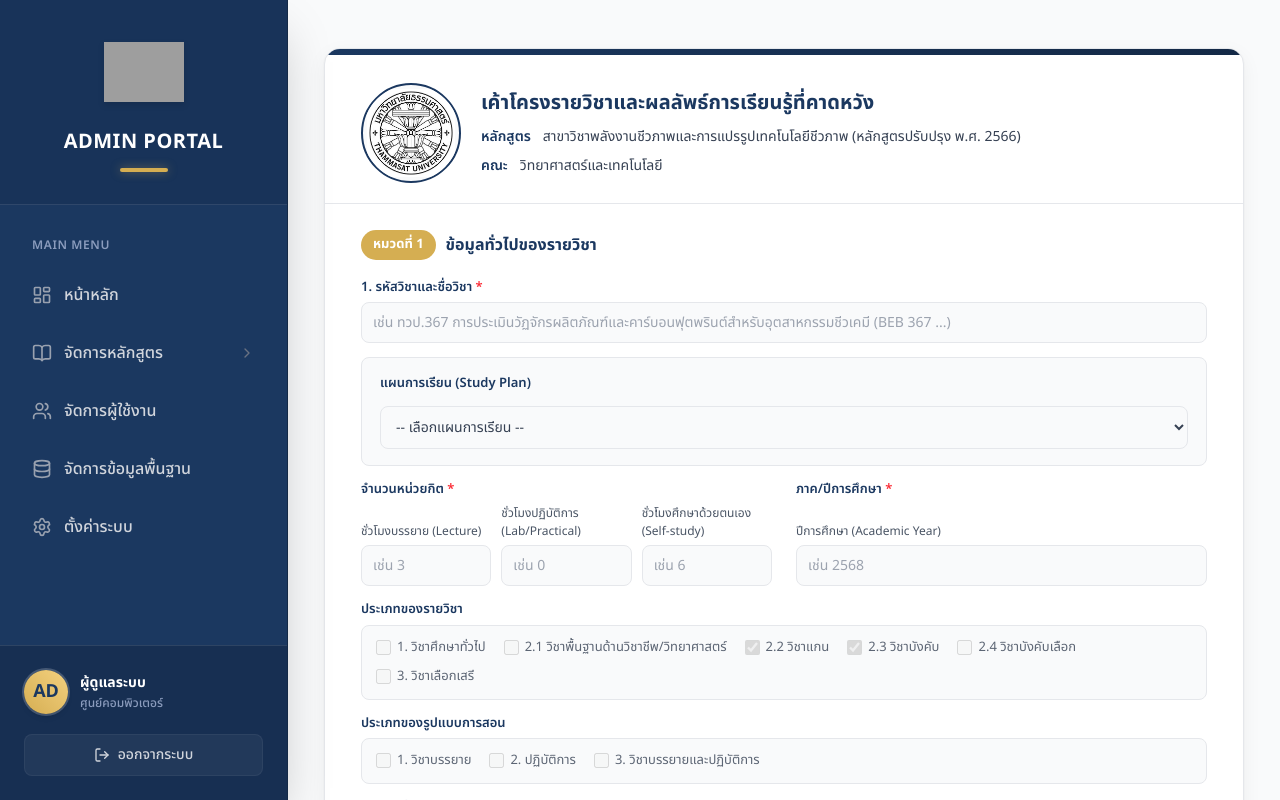
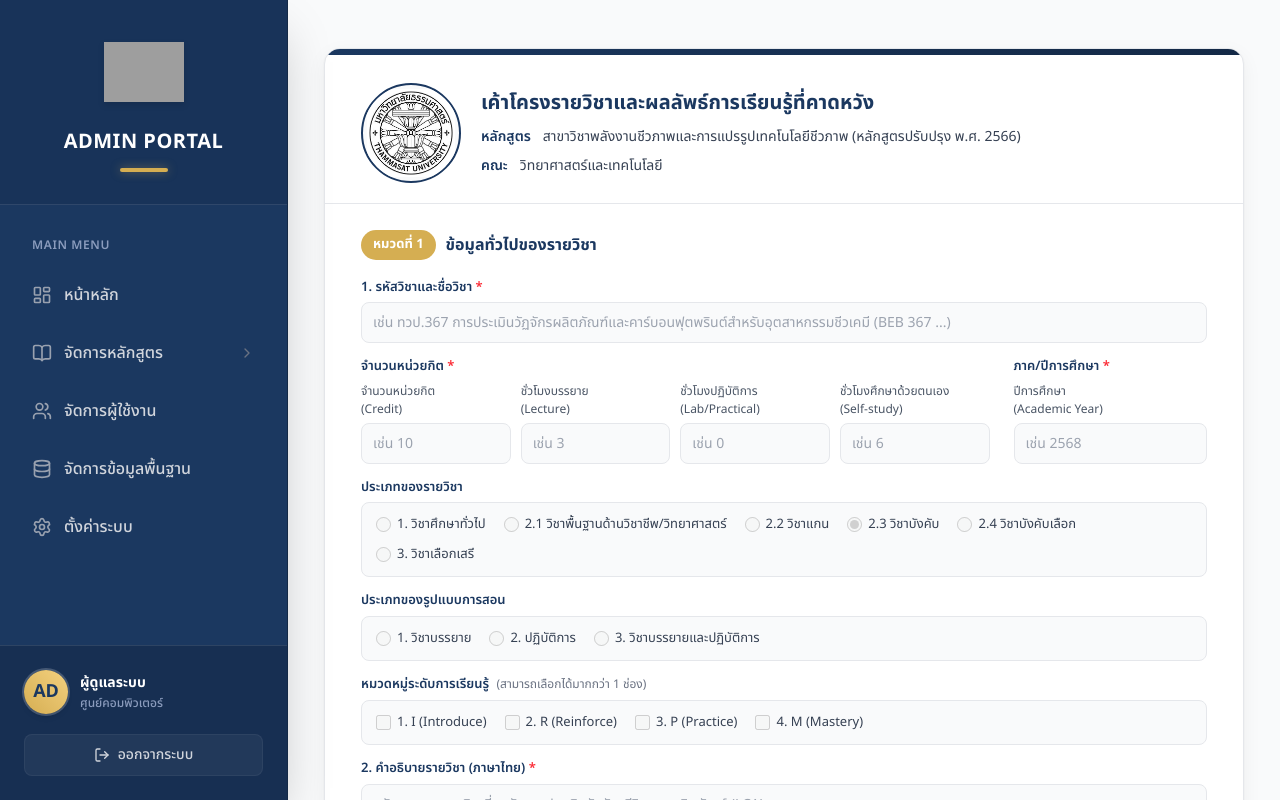
Before and after one commit to pongsapakmessi10/AUNQA, a Next.js app: page /admin/selectsubject2 in a window 1280 px wide. Shown: the top 800 px of the page. Built offline with nearby package versions, Linux system fonts and the light colour scheme; grey boxes are pictures that could not be loaded.

Commit message:
selectsu 1&2

```diff
--- a/app/admin/(selectsubject)/selectsubject1/page.tsx
+++ b/app/admin/(selectsubject)/selectsubject1/page.tsx
@@ -175,7 +175,6 @@
                             <label className="text-[13px] font-semibold text-[#1b3860]">
                                 ภาค/ปีการศึกษา <span className="text-red-500">*</span>
                             </label>
-                            <div className="flex flex-col justify-end gap-[5px] mt-auto">
                             <label className="text-[12px] text-gray-600">
                                 <span className="block">ปีการศึกษา</span>
                                 <span className="block">(Academic Year)</span>
@@ -188,8 +187,6 @@
                                 onChange={(e) => form.setTermYear(e.target.value)}
                             />
                         </div>
-                        </div>
-
                     </div>
 
                 <div className="flex flex-col gap-[5px] col-span-1 sm:col-span-2">
--- a/app/admin/(selectsubject)/selectsubject2/page.tsx
+++ b/app/admin/(selectsubject)/selectsubject2/page.tsx
@@ -5,7 +5,7 @@
 import { useFormContext, IS_DEV_MODE } from "../../../FormContext";
 import FormShell from "../../../components/FormShell";
 
-export default function Category1Page() {
+export default function Category2Page() {
     const router = useRouter();
     const form = useFormContext();
     const [showErrors, setShowErrors] = useState(false);
@@ -17,26 +17,11 @@
             setShowErrors(true);
             const requiredFields = [
                 { id: "courseId", value: form.courseId },
+                { id: "creditTotal", value: form.creditTotal },
                 { id: "creditLecture", value: form.creditLecture },
                 { id: "creditLab", value: form.creditLab },
                 { id: "creditSelfStudy", value: form.creditSelfStudy },
-                { id: "termSemester", value: form.termSemester },
                 { id: "termYear", value: form.termYear },
-                { id: "group", value: form.group },
-                { id: "studyDay", value: form.studyDay },
-                { id: "studyTime", value: form.studyTime },
-                { id: "studyLocation", value: form.studyLocation },
-                { id: "rp-title", value: form.responsiblePerson.title },
-                { id: "rp-firstName", value: form.responsiblePerson.firstName },
-                { id: "rp-lastName", value: form.responsiblePerson.lastName },
-                { id: "rp-contact", value: form.responsiblePerson.contact },
-                ...form.instructorsList.flatMap((inst, idx) => [
-                    { id: `inst-${idx}-title`, value: inst.title },
-                    { id: `inst-${idx}-firstName`, value: inst.firstName },
-                    { id: `inst-${idx}-lastName`, value: inst.lastName },
-                    { id: `inst-${idx}-contact`, value: inst.contact },
-                ]),
-                { id: "consultHours", value: form.consultHours },
                 { id: "descTh", value: form.descTh },
                 { id: "descEn", value: form.descEn },
             ];
@@ -54,21 +39,6 @@
 
     const handleCourseTypeChange = (type: string, checked: boolean) => {
         form.setCourseTypes({ ...form.courseTypes, [type]: checked });
-    };
-
-    const handleAddStudyPlan = () => {
-        form.setStudyPlans([...form.studyPlans, ""]);
-    };
-
-    const handleRemoveStudyPlan = (index: number) => {
-        const newPlans = form.studyPlans.filter((_, i) => i !== index);
-        form.setStudyPlans(newPlans);
-    };
-
-    const handleStudyPlanChange = (index: number, value: string) => {
-        const newPlans = [...form.studyPlans];
-        newPlans[index] = value;
-        form.setStudyPlans(newPlans);
     };
 
     const getInputClass = (value: string, isRequired: boolean = true, customPadding: string = "px-[11px] py-[9px]") => {
@@ -116,66 +86,33 @@
                             />
                         </div>
 
-                        <div className="flex flex-col gap-[12px] col-span-1 sm:col-span-2 bg-gray-50 border border-gray-200 rounded-[8px] py-[16px] px-[18px]">
-                            <div className="flex justify-between items-center">
-                                <label className="text-[13px] font-semibold text-[#1b3860]">
-                                    แผนการเรียน (Study Plan)
-                                </label>
-                                <button
-                                    type="button"
-                                    onClick={handleAddStudyPlan}
-                                    className="flex items-center gap-[4px] bg-[#1b3860] hover:bg-[#142946] text-white text-[12px] px-[10px] py-[4px] rounded-[6px] transition-colors hidden"
-                                >
-                                    <svg xmlns="http://www.w3.org/2000/svg" className="h-3.5 w-3.5" viewBox="0 0 20 20" fill="currentColor">
-                                        <path fillRule="evenodd" d="M10 3a1 1 0 011 1v5h5a1 1 0 110 2h-5v5a1 1 0 11-2 0v-5H4a1 1 0 110-2h5V4a1 1 0 011-1z" clipRule="evenodd" />
-                                    </svg>
-                                    เพิ่มแผน
-                                </button>
-                            </div>
+                        <div className="col-span-1 sm:col-span-2 grid grid-cols-1 lg:grid-cols-4 gap-y-[14px] gap-x-[24px]">
 
-                            <div className="flex flex-col gap-[10px]">
-                                {form.studyPlans.map((plan, index) => (
-                                    <div key={index} className="flex items-center gap-[10px]">
-                                        <div className="flex-1">
-                                            <select
-                                                className={`${getInputClass(plan, false)} w-full cursor-pointer`}
-                                                value={plan}
-                                                onChange={(e) => handleStudyPlanChange(index, e.target.value)}
-                                            >
-                                                <option value="">-- เลือกแผนการเรียน --</option>
-                                                <option value="แผน ก แบบ ก1">แผน ก แบบ ก1</option>
-                                                <option value="แผน ก แบบ ก2">แผน ก แบบ ก2</option>
-                                                <option value="แผน ข">แผน ข</option>
-                                                <option value="แบบ 1.1">แบบ 1.1</option>
-                                                <option value="แบบ 1.2">แบบ 1.2</option>
-                                                <option value="แบบ 2.1">แบบ 2.1</option>
-                                                <option value="แบบ 2.2">แบบ 2.2</option>
-                                            </select>
-                                        </div>
-                                        {form.studyPlans.length > 1 && (
-                                            <button
-                                                type="button"
-                                                onClick={() => handleRemoveStudyPlan(index)}
-                                                className="text-red-500 hover:text-red-700 bg-red-50 hover:bg-red-100 p-[8px] rounded-[6px] transition-colors flex-shrink-0 hidden"
-                                                title="ลบแผนการเรียน"
-                                            >
-                                                <svg xmlns="http://www.w3.org/2000/svg" className="h-4 w-4" viewBox="0 0 20 20" fill="currentColor">
-                                                    <path fillRule="evenodd" d="M4.293 4.293a1 1 0 011.414 0L10 8.586l4.293-4.293a1 1 0 111.414 1.414L11.414 10l4.293 4.293a1 1 0 01-1.414 1.414L10 11.414l-4.293 4.293a1 1 0 01-1.414-1.414L8.586 10 4.293 5.707a1 1 0 010-1.414z" clipRule="evenodd" />
-                                                </svg>
-                                            </button>
-                                        )}
-                                    </div>
-                                ))}
-                            </div>
-                        </div>
-
-                        <div className="flex flex-col gap-[5px] h-full">
+                            {/* จำนวนหน่วยกิต: ให้กินพื้นที่ 3 ส่วน (lg:col-span-3) */}
+                            <div className="flex flex-col gap-[5px] h-full lg:col-span-3">
                                 <label className="text-[13px] font-semibold text-[#1b3860]">
                                     จำนวนหน่วยกิต <span className="text-red-500">*</span>
                                 </label>
-                            <div className="grid grid-cols-1 md:grid-cols-3 gap-[10px] mt-auto">
+                                {/* เปลี่ยนเป็น md:grid-cols-4 เพื่อให้เรียง 4 ช่องพอดี */}
+                                <div className="grid grid-cols-2 md:grid-cols-4 gap-[10px] mt-auto">
                                     <div className="flex flex-col justify-end gap-[5px] h-full">
-                                    <label className="text-[12px] text-gray-600">ชั่วโมงบรรยาย (Lecture)</label>
+                                        <label className="text-[12px] text-gray-600">
+                                            <span className="block">จำนวนหน่วยกิต</span>
+                                            <span className="block">(Credit)</span>
+                                        </label>
+                                        <input
+                                            id="creditTotal"
+                                            className={getInputClass(form.creditTotal)}
+                                            placeholder="เช่น 10"
+                                            value={form.creditTotal}
+                                            onChange={(e) => form.setCreditTotal(e.target.value)}
+                                        />
+                                    </div>
+                                    <div className="flex flex-col justify-end gap-[5px] h-full">
+                                        <label className="text-[12px] text-gray-600">
+                                            <span className="block">ชั่วโมงบรรยาย</span>
+                                            <span className="block">(Lecture)</span>
+                                        </label>
                                         <input
                                             id="creditLecture"
                                             className={getInputClass(form.creditLecture)}
@@ -185,7 +122,10 @@
                                         />
                                     </div>
                                     <div className="flex flex-col justify-end gap-[5px] h-full">
-                                    <label className="text-[12px] text-gray-600">ชั่วโมงปฏิบัติการ (Lab/Practical)</label>
+                                        <label className="text-[12px] text-gray-600">
+                                            <span className="block">ชั่วโมงปฏิบัติการ</span>
+                                            <span className="block">(Lab/Practical)</span>
+                                        </label>
                                         <input
                                             id="creditLab"
                                             className={getInputClass(form.creditLab)}
@@ -195,7 +135,10 @@
                                         />
                                     </div>
                                     <div className="flex flex-col justify-end gap-[5px] h-full">
-                                    <label className="text-[12px] text-gray-600">ชั่วโมงศึกษาด้วยตนเอง (Self-study)</label>
+                                        <label className="text-[12px] text-gray-600">
+                                            <span className="block">ชั่วโมงศึกษาด้วยตนเอง</span>
+                                            <span className="block">(Self-study)</span>
+                                        </label>
                                         <input
                                             id="creditSelfStudy"
                                             className={getInputClass(form.creditSelfStudy)}
@@ -206,12 +149,16 @@
                                     </div>
                                 </div>
                             </div>
-                        <div className="flex flex-col gap-[5px] h-full">
+
+                            {/* ภาค/ปีการศึกษา: ให้กินพื้นที่ 1 ส่วน (lg:col-span-1) ทำให้ขนาดดูสมส่วนขึ้น */}
+                            <div className="flex flex-col gap-[5px] h-full lg:col-span-1">
                                 <label className="text-[13px] font-semibold text-[#1b3860]">
                                     ภาค/ปีการศึกษา <span className="text-red-500">*</span>
                                 </label>
-                            <div className="flex flex-col justify-end gap-[5px] mt-auto">
-                                <label className="text-[12px] text-gray-600">ปีการศึกษา (Academic Year)</label>
+                                <label className="text-[12px] text-gray-600">
+                                    <span className="block">ปีการศึกษา</span>
+                                    <span className="block">(Academic Year)</span>
+                                </label>
                                 <input
                                     id="termYear"
                                     className={getInputClass(form.termYear)}
@@ -237,15 +184,19 @@
                             ].map((t) => (
                                 <label
                                     key={t.id}
-                                        className="flex items-center gap-[6px] text-[13px] text-gray-700 cursor-pointer opacity-80"
+                                    className="flex items-center gap-[6px] text-[13px] text-gray-700 cursor-pointer"
                                 >
                                     <input
-                                            type="checkbox"
+                                        type="radio"
+                                        name="courseCategory"
                                         className="accent-[#d5ae52] w-[15px] h-[15px] cursor-pointer"
                                         checked={!!form.courseTypes[t.id]}
-                                            onChange={(e) =>
-                                                handleCourseTypeChange(t.id, e.target.checked)
-                                            }
+                                        onChange={(e) => {
+                                            const newTypes = { ...form.courseTypes };
+                                            ["1", "2.1", "2.2", "2.3", "2.4", "3"].forEach(k => newTypes[k] = false);
+                                            newTypes[t.id] = e.target.checked;
+                                            form.setCourseTypes(newTypes);
+                                        }}
                                     />{" "}
                                     {t.label}
                                 </label>
@@ -258,21 +209,25 @@
                         </label>
                         <div className="flex flex-wrap gap-y-[10px] gap-x-[18px] bg-gray-50 border border-gray-200 rounded-[8px] py-[12px] px-[14px]">
                             {[
-                                    { id: "1", label: "1. วิชาบรรยาย" },
-                                    { id: "2", label: "2. ปฏิบัติการ" },
-                                    { id: "3", label: "3. วิชาบรรยายและปฏิบัติการ" },
+                                { id: "format-1", label: "1. วิชาบรรยาย" },
+                                { id: "format-2", label: "2. ปฏิบัติการ" },
+                                { id: "format-3", label: "3. วิชาบรรยายและปฏิบัติการ" },
                             ].map((t) => (
                                 <label
                                     key={t.id}
-                                        className="flex items-center gap-[6px] text-[13px] text-gray-700 cursor-pointer opacity-80"
+                                    className="flex items-center gap-[6px] text-[13px] text-gray-700 cursor-pointer"
                                 >
                                     <input
-                                            type="checkbox"
+                                        type="radio"
+                                        name="courseFormat"
                                         className="accent-[#d5ae52] w-[15px] h-[15px] cursor-pointer"
                                         checked={!!form.courseTypes[t.id]}
-                                            onChange={(e) =>
-                                                handleCourseTypeChange(t.id, e.target.checked)
-                                            }
+                                        onChange={(e) => {
+                                            const newTypes = { ...form.courseTypes };
+                                            ["format-1", "format-2", "format-3"].forEach(k => newTypes[k] = false);
+                                            newTypes[t.id] = e.target.checked;
+                                            form.setCourseTypes(newTypes);
+                                        }}
                                     />{" "}
                                     {t.label}
                                 </label>
@@ -286,14 +241,14 @@
                         </label>
                         <div className="flex flex-wrap gap-y-[10px] gap-x-[18px] bg-gray-50 border border-gray-200 rounded-[8px] py-[12px] px-[14px]">
                             {[
-                                    { id: "1", label: "1. I (Introduce)" },
-                                    { id: "2", label: "2. R (Reinforce)" },
-                                    { id: "3", label: "3. P (Practice)" },
-                                    { id: "4", label: "4. M (Mastery)" },
+                                { id: "level-1", label: "1. I (Introduce)" },
+                                { id: "level-2", label: "2. R (Reinforce)" },
+                                { id: "level-3", label: "3. P (Practice)" },
+                                { id: "level-4", label: "4. M (Mastery)" },
                             ].map((t) => (
                                 <label
                                     key={t.id}
-                                        className="flex items-center gap-[6px] text-[13px] text-gray-700 cursor-pointer opacity-80"
+                                    className="flex items-center gap-[6px] text-[13px] text-gray-700 cursor-pointer"
                                 >
                                     <input
                                         type="checkbox"
```
Lines whose indentation alone changed are shown as unchanged.
